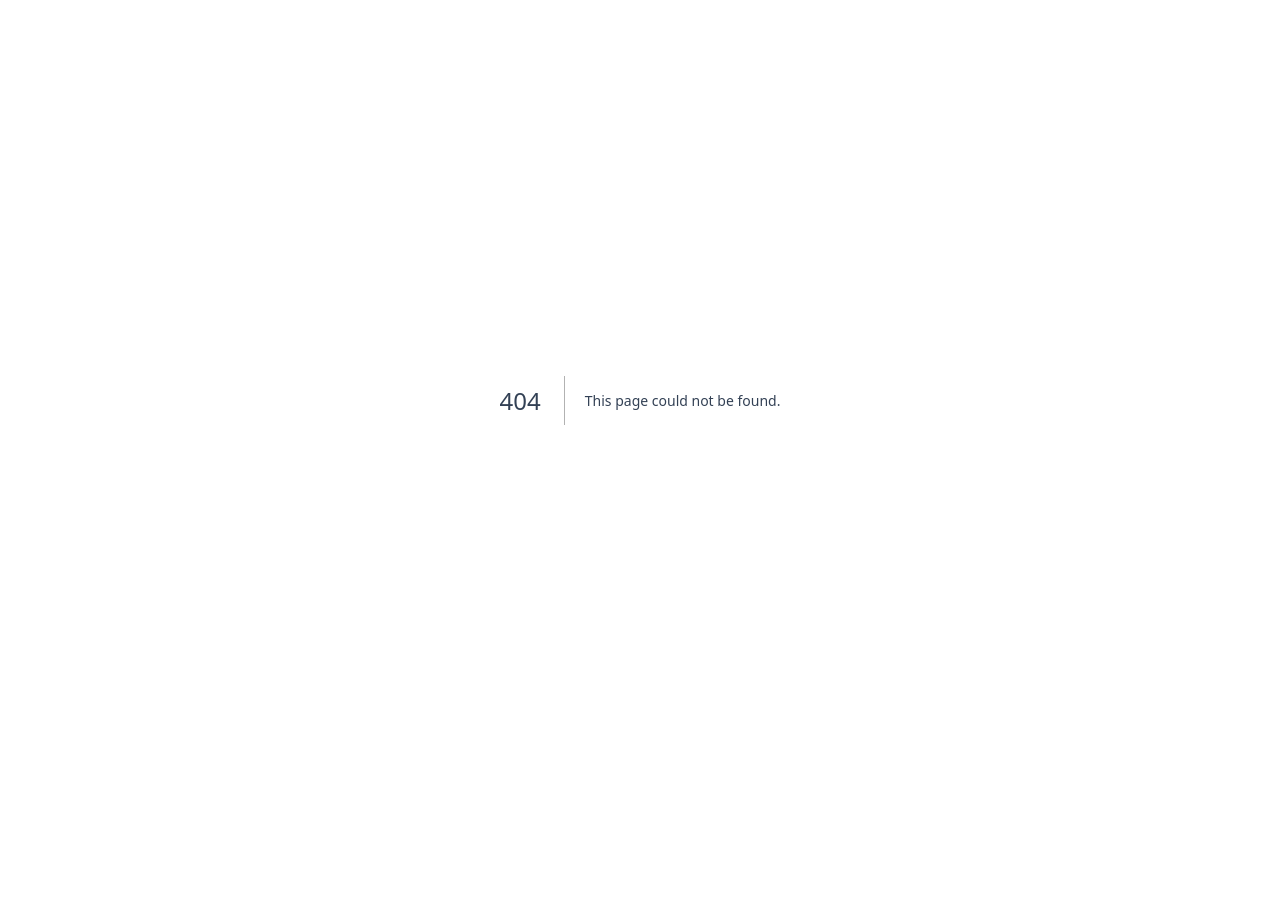
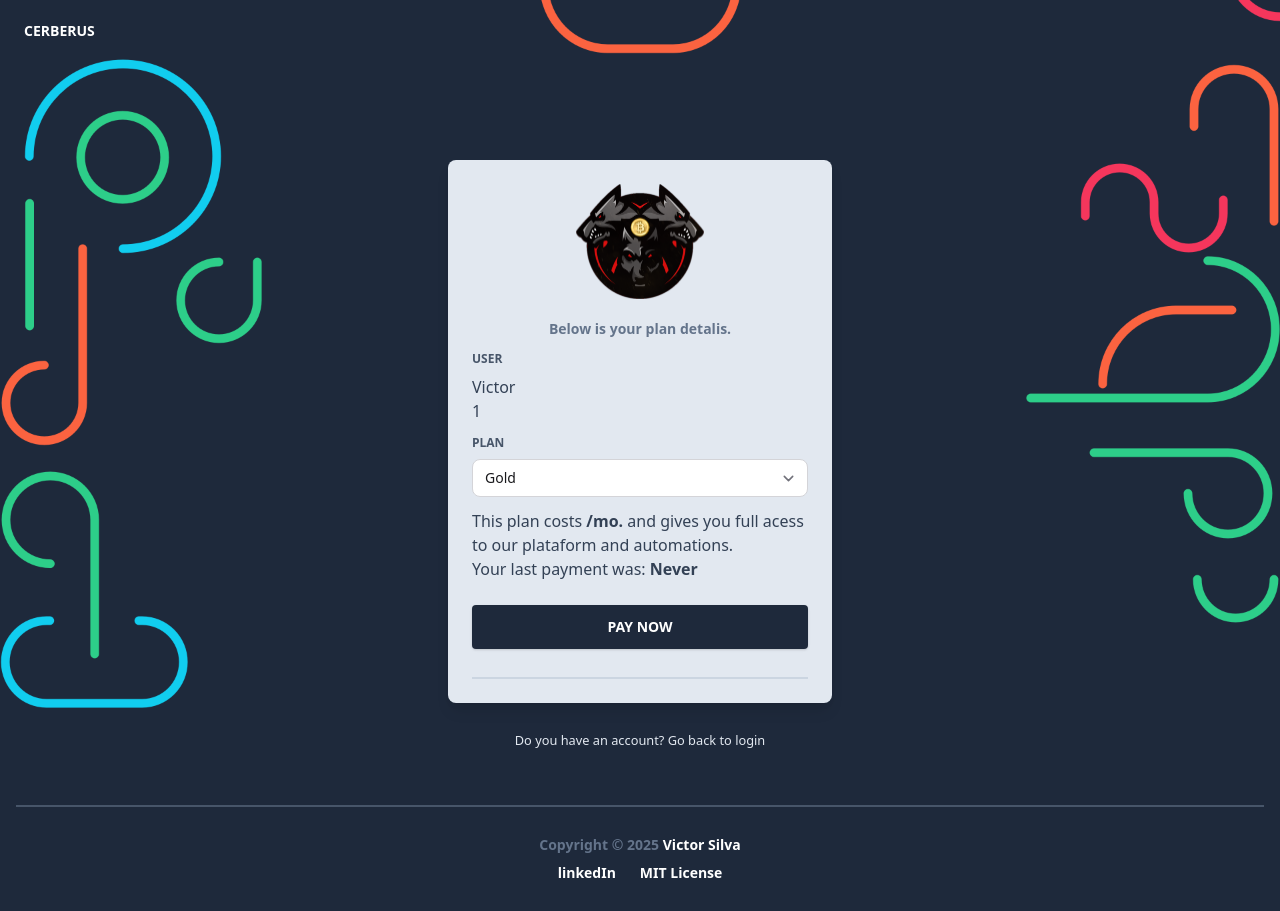
Before and after one commit to victoradauto1/cerberus, a Next.js app in the folder frontend/: page /pay/1 in a window 1280 px wide. Before the commit this address had no page. Before the commit the page ends 800 px from the top, so only its background shows below. Built offline with nearby package versions, Linux system fonts and the light colour scheme.

Commit message:
- finalização da page pay dentro de [wallet] (frontend);

```diff
--- a/frontend/src/app/pay/[wallet]/pay.tsx
+++ b/frontend/src/app/pay/[wallet]/page.tsx
@@ -11,30 +11,28 @@ export default function Pay() {
   const router = useRouter();
   const params = useParams();
 
-  const wallet: string  = typeof params.wallet === "string" ? params.wallet : params.wallet[0]
+  const wallet: string = Array.isArray(params.wallet)
+    ? params.wallet[0]
+    : params.wallet ?? "";
 
-  const [user, setUser] = useState<any>();
-  const [plan, setPlan] = useState<any>();
+  const [user, setUser] = useState<any>({});
+  const [plan, setPlan] = useState<any>({});
   const [message, setMessage] = useState<string>("");
 
-  useEffect(()=>{
+  useEffect(() => {
     setUser({
-
-        //carregar dados do usuário do banco
-        name: "Victor",
-        wallet,
-        planId:1
-
-    })
+      //carregar dados do usuário do banco
+      name: "Victor",
+      wallet,
+      planId: 1,
+    });
 
     // carregar dados do plano
-    setPlan({
+    setPlan({});
+  }, [wallet]);
 
-    })
-  },[wallet])
-
-  function btnActivateClick() {
-    router.push("/pay");
+  function btnPayClick() {
+    router.push("/dashboard");
   }
 
   return (
@@ -70,28 +68,43 @@ export default function Pay() {
                           User
                         </label>
                         <div>
-                            {user.name}<br/>{user.wallet}
+                          {user.name}
+                          <br />
+                          {user.wallet}
                         </div>
                       </div>
-                       <div className="relative w-full mb-3">
+                      <div className="relative w-full mb-3">
                         <label
                           className="block uppercase text-blueGray-600 text-xs font-bold mb-2"
                           htmlFor="grid-password"
                         >
                           Plan
                         </label>
-                        <select id="planId" value={plan.id} onChange={(evt)=> setPlan({...plan, id: evt.target.value})} className="bg-gray-50 border border-gray-300 text-gray-900 text-sm rounded-lg focus:ring-blue-500 focus:border-blue-500 block w-full p-2.5 dark:bg-gray-700 dark:border-gray-600 dark:placeholder-gray-400 dark:text-white dark:focus:ring-blue-500 dark:focus:border-blue-500">
-                        <option value={plan.id}>Gold</option>
+                        <select
+                          id="planId"
+                          value={plan.id}
+                          onChange={(evt) =>
+                            setPlan({ ...plan, id: evt.target.value })
+                          }
+                          className="bg-gray-50 border border-gray-300 text-gray-900 text-sm rounded-lg focus:ring-blue-500 focus:border-blue-500 block w-full p-2.5 dark:bg-gray-700 dark:border-gray-600 dark:placeholder-gray-400 dark:text-white dark:focus:ring-blue-500 dark:focus:border-blue-500"
+                        >
+                          <option value={plan.id}>Gold</option>
                         </select>
+                      </div>
 
+                      <div className="mt-3">
+                        This plan costs <strong>{plan.symbol}{plan.price}/mo.</strong> and gives you full acess to our plataform and <strong>{plan.maxAutomations}</strong> automations.
+                      </div>
+                      <div>
+                        Your last payment was: <strong>Never</strong>
                       </div>
                       <div className="text-center mt-6">
                         <button
                           className="bg-blueGray-800 text-white active:bg-blueGray-600 text-sm font-bold uppercase px-6 py-3 rounded shadow hover:shadow-lg outline-none focus:outline-none mr-1 mb-1 ease-linear transition-all duration-150 w-full"
                           type="button"
-                          onClick={btnActivateClick}
+                          onClick={btnPayClick}
                         >
-                          Activate account
+                          PAY NOW
                         </button>
                         <div>{message}</div>
                       </div>
```
